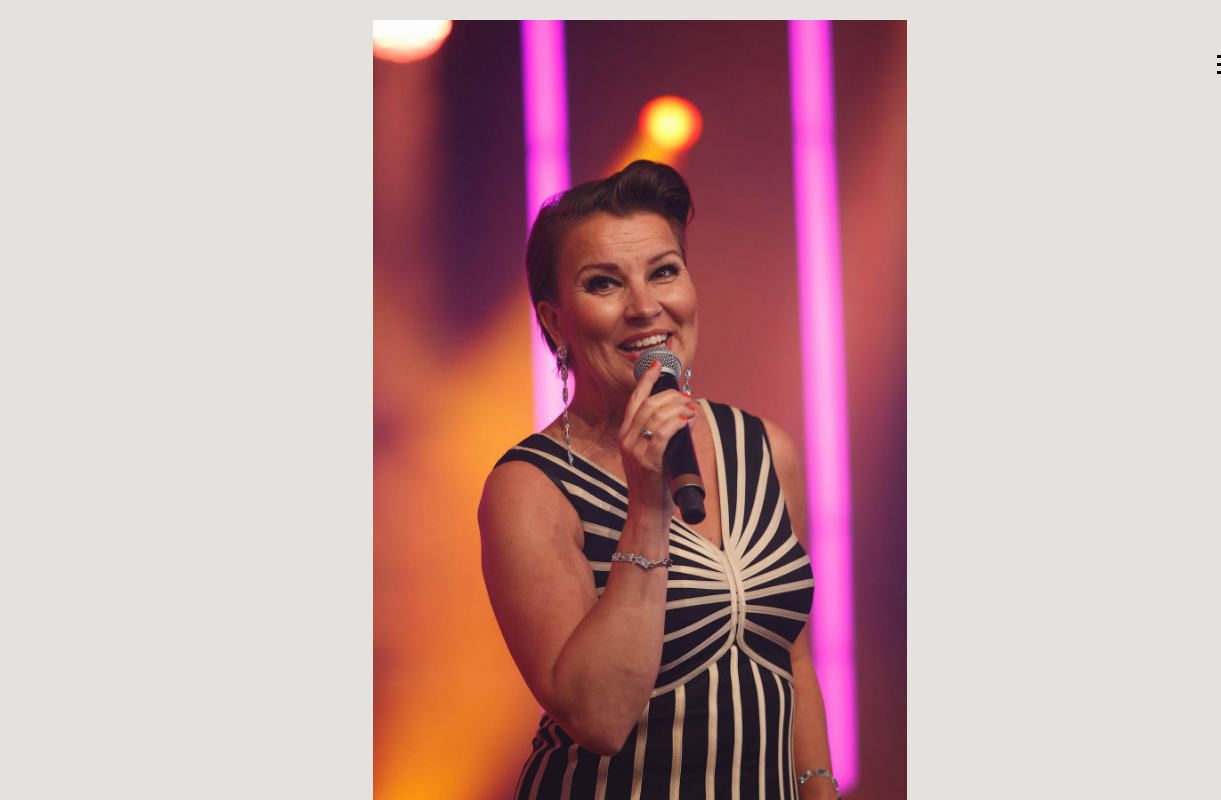
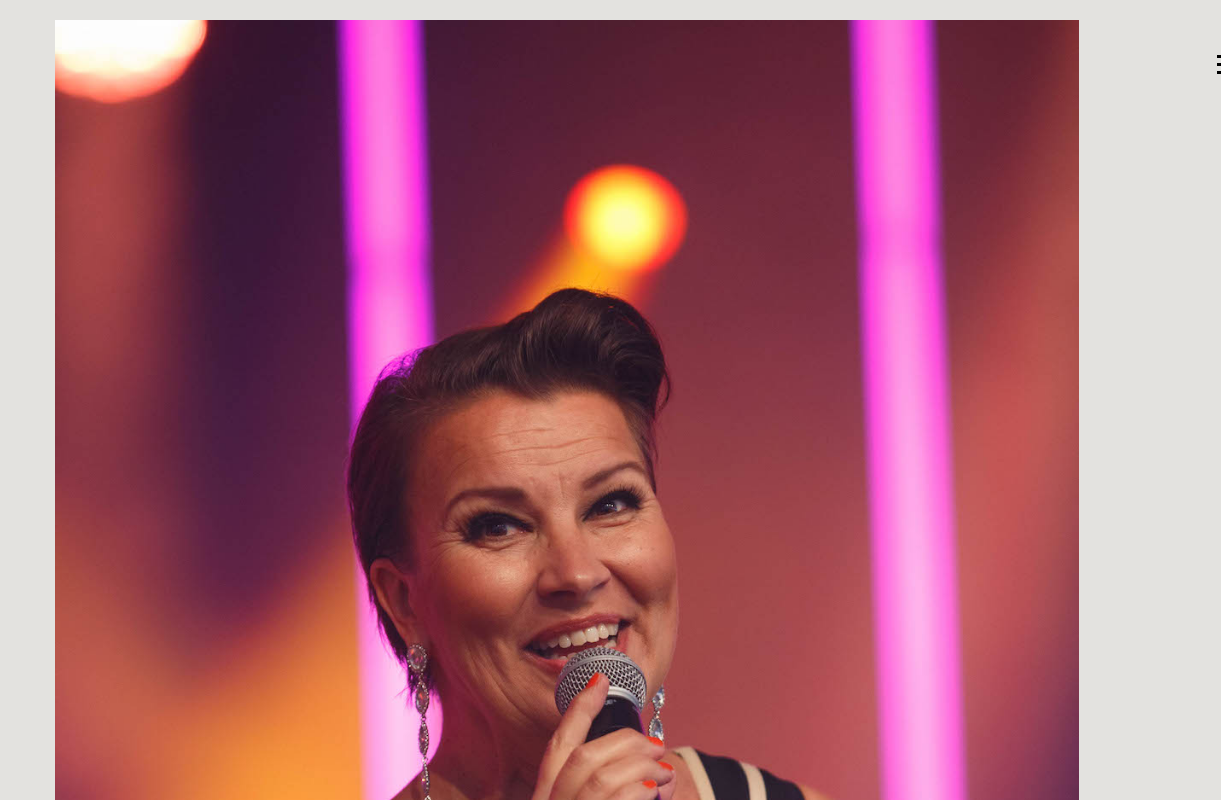
Before and after one commit to skis84/portfolio, a website with bundled scripts: page gallery.html in a window 1280 px wide. Both pictures are taken after a click on the picture 147 px from the left and 120 px from the top of the page. Shown: the top 800 px of the page, 0-1221 px from the left. Built offline with nearby package versions, Linux system fonts and the light colour scheme.

Commit message:
Simplified gallery section

```diff
--- a/gallery.js
+++ b/gallery.js
@@ -1,4 +1,5 @@
 import sources from "./images.js";
+("use strict");
 
 let selectedIndex = 0;
 
@@ -54,7 +55,9 @@ const images = sources.map((source, index) => {
   const image = item.querySelector("img");
 
   image.addEventListener("load", () => fade(image));
-  image.addEventListener("click", () => animate(index));
+  image.addEventListener("click", () => {
+    animate(index);
+  });
   toggle(image).src = `img/gallery/${source}`;
 
   list.append(item);
@@ -62,12 +65,13 @@ const images = sources.map((source, index) => {
   return image;
 });
 
+console.log(images);
+
 const fade = image => {
   toggle(image).removeAttribute("loading");
 };
 
 const animate = async index => {
-  const { innerWidth } = window;
   const direction = list.id == scrollerID ? -1 : 1;
 
   if (direction > 0) {
@@ -88,54 +92,32 @@ const animate = async index => {
     hideElement("#arrows"); // Hide arrows in thumbnail view
   }
 
-  const thumbnail =
-    images[direction > 0 ? index : Math.round(list.scrollLeft / innerWidth)];
+  const thumbnail = images[index];
+
   if (thumbnail) {
-    const duplicate = thumbnail.cloneNode();
+    if (direction > 0) {
+      // Open big image
+      list.id = scrollerID;
+      list.style.opacity = 1;
 
-    if (direction > 0) toggle(duplicate);
+      for (let i = 0; i < list.children.length; i++) {
+        let child = list.children.item(i);
+        if (i == index) {
+          // Show
+          child.style.visibility = "visible";
+        } else {
+          child.style.visibility = "hidden";
+        }
+      }
+    } else {
+      list.style.opacity = 1;
+      list.id = thumbnailsID;
 
-    await body.appendChild(duplicate);
-
-    // Set list id to thumbnails if direction is -1
-    if (direction < 0) {
-      toggle(list).id = thumbnailsID;
-      thumbnail.scrollIntoView({ block: "center" });
-      if (list.scrollLeft) list.scrollLeft = 0;
+      for (let i = 0; i < list.children.length; i++) {
+        // Show all
+        list.children.item(i).style.visibility = "visible";
+      }
     }
-
-    const animations = {
-      opacity: [1, 0]
-    };
-    // Reverse animation if direction is -1
-    if (direction < 0)
-      Object.values(animations).forEach(keyframes => keyframes.reverse());
-
-    requestAnimationFrame(() => {
-      toggle(thumbnail);
-      toggle(direction < 0 ? list : duplicate);
-      list
-        .animate(
-          {
-            opacity: animations.opacity
-          },
-          {
-            duration: 10
-          }
-        )
-        .addEventListener(
-          "finish",
-          () => {
-            if (direction > 0) {
-              list.id = scrollerID;
-              list.scrollLeft = index * innerWidth;
-            }
-            toggle(thumbnail);
-            duplicate.remove();
-          },
-          { once: true }
-        );
-    });
   }
 };
 
--- a/scss/_images.scss
+++ b/scss/_images.scss
@@ -45,8 +45,11 @@ ul {
 }
 
 #scroller li {
-  scroll-snap-align: center;
-  scroll-snap-stop: always;
+  position: absolute;
+  visibility: hidden;
+  width: 80%;
+  margin-left: auto;
+  margin-right: auto;
 }
 
 .hidden {
--- a/scss/_mobile.scss
+++ b/scss/_mobile.scss
@@ -44,7 +44,7 @@
     height: 25vh;
     transform: translate3d(100%, 0, 0);
     .portrait {
-      background: url("/img/portrait_small.jpg");
+      background: url("img/portrait_small.jpg");
       width: 150px;
       height: 150px;
     }
```
Also changed, not shown: dist/css/main.css.
